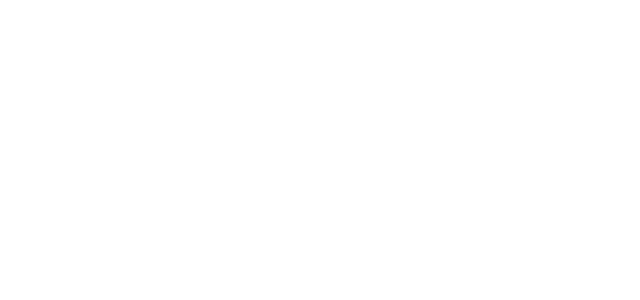
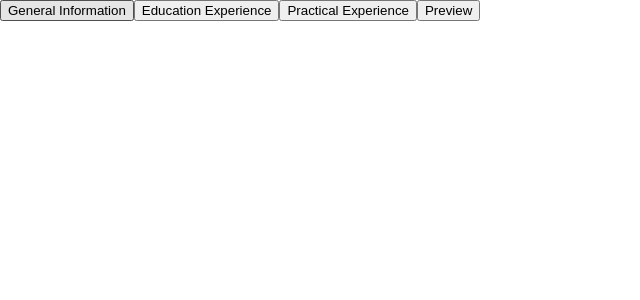
Before and after one commit to aaronlmjohnson/cv-project, a React (Create React App) app: page / in a window 1280 px wide. Shown: the top 300 px of the page, without its empty margins (0-640 px from the left). Built offline with nearby package versions, Linux system fonts and the light colour scheme.

Commit message:
added SectionButton component and added section buttons to sidebar

```diff
--- a/src/App.js
+++ b/src/App.js
@@ -4,9 +4,15 @@
 class App extends Component {
   constructor() {
     super();
+    this.CV_DATA = {
+
+    }
   };
 
+
+
   render() {
+
     return (
       <div id="content">
         <CvForm />
--- /dev/null
+++ b/src/components/SectionButton.js
@@ -0,0 +1,11 @@
+import React from "react";
+
+const SectionButton = (props)=>{
+    return(
+        <button className="section-button" name = {props.name}>
+            {props.value}
+        </button>
+    )
+}
+
+export default SectionButton;
--- a/src/components/SectionSidebar.js
+++ b/src/components/SectionSidebar.js
@@ -1,9 +1,13 @@
 import React from "react";
+import SectionButton from "./SectionButton";
 
 const SectionSidebar = ()=>{
     return(
         <div id= "section-sidebar">
-
+            <SectionButton name={"general-button"} value={"General Information"}/>
+            <SectionButton name={"education-button"} value={"Education Experience"}/>
+            <SectionButton name={"practical-button"} value={"Practical Experience"}/>
+            <SectionButton name={"preview-button"} value={"Preview"}/>
         </div>
     )
 }
```
